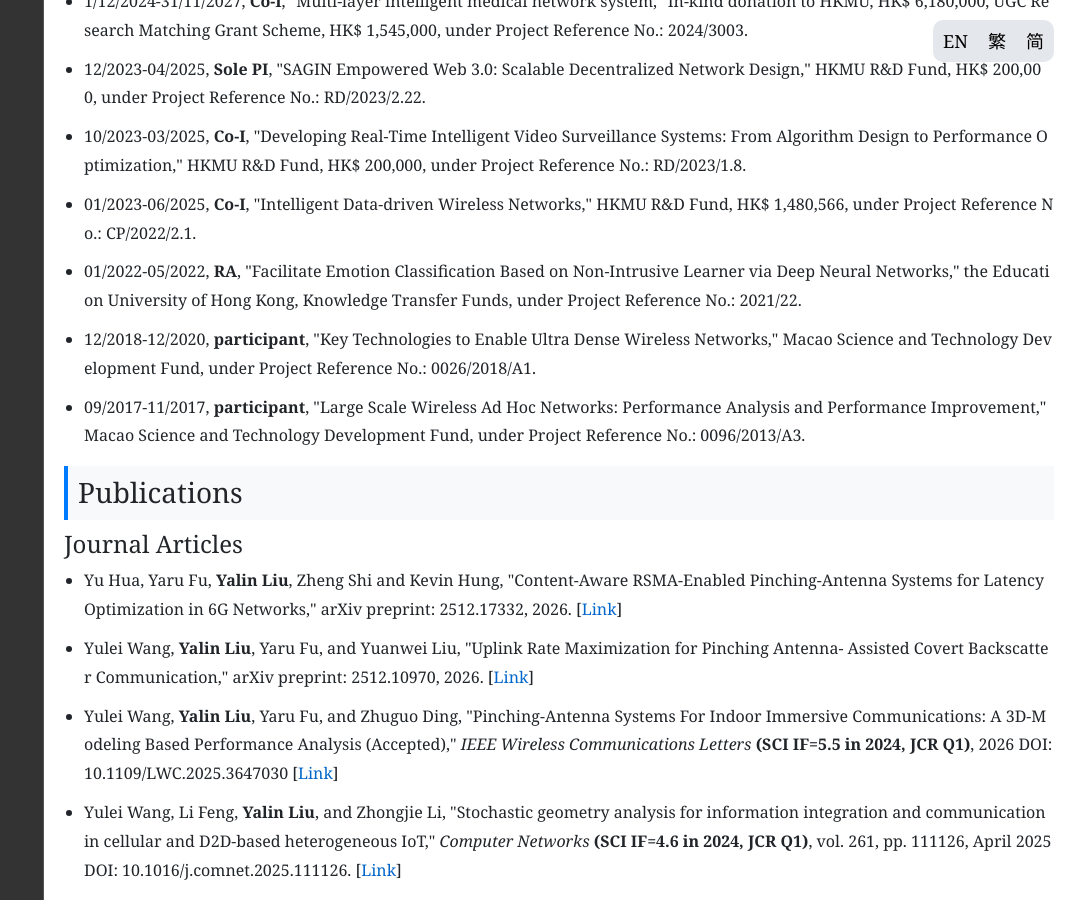
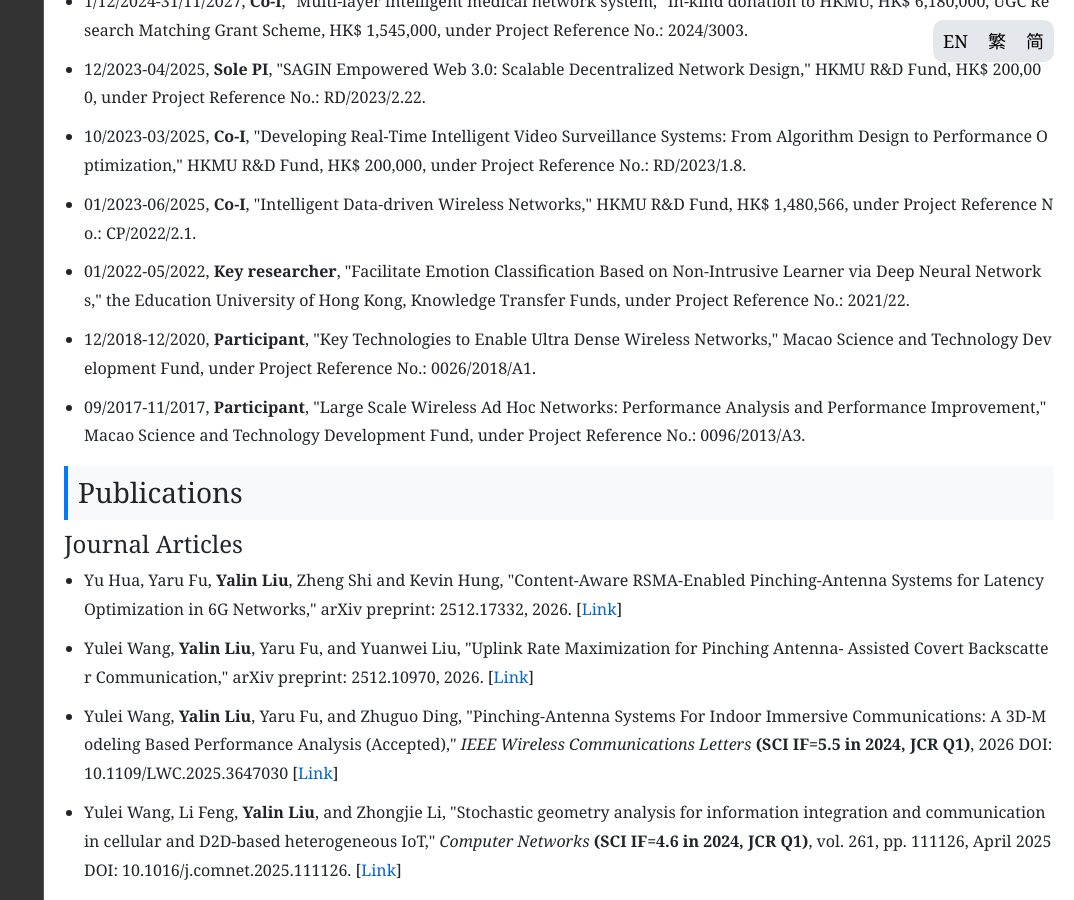
Before and after one commit to yalin-liu/yalin-liu.github.io, a Jekyll site: the page built from _pages/resume.md, in a window 1280 px wide and 900 px high, scrolled down 929 px. Shown: the whole window, without its empty margins (206-1280 px from the left). Built offline with Jekyll 4.4.1, drawn with Linux system fonts in a browser that asks for light colours.

Commit message:
Update resume page word

```diff
--- a/_pages/resume.md
+++ b/_pages/resume.md
@@ -59,13 +59,13 @@ language: en
             01/2023-06/2025, <span class="highlight">Co-I</span>, "Intelligent Data-driven Wireless Networks," HKMU R&D Fund, HK$ 1,480,566, under Project Reference No.: CP/2022/2.1.
         </li>
         <li>
-            01/2022-05/2022, <span class="highlight">RA</span>, "Facilitate Emotion Classification Based on Non-Intrusive Learner via Deep Neural Networks," the Education University of Hong Kong, Knowledge Transfer Funds, under Project Reference No.: 2021/22.
+            01/2022-05/2022, <span class="highlight">Key researcher</span>, "Facilitate Emotion Classification Based on Non-Intrusive Learner via Deep Neural Networks," the Education University of Hong Kong, Knowledge Transfer Funds, under Project Reference No.: 2021/22.
         </li>
         <li>
-            12/2018-12/2020, <span class="highlight">participant</span>, "Key Technologies to Enable Ultra Dense Wireless Networks," Macao Science and Technology Development Fund, under Project Reference No.: 0026/2018/A1.
+            12/2018-12/2020, <span class="highlight">Participant</span>, "Key Technologies to Enable Ultra Dense Wireless Networks," Macao Science and Technology Development Fund, under Project Reference No.: 0026/2018/A1.
         </li>
         <li>
-            09/2017-11/2017, <span class="highlight">participant</span>, "Large Scale Wireless Ad Hoc Networks: Performance Analysis and Performance Improvement," Macao Science and Technology Development Fund, under Project Reference No.: 0096/2013/A3.
+            09/2017-11/2017, <span class="highlight">Participant</span>, "Large Scale Wireless Ad Hoc Networks: Performance Analysis and Performance Improvement," Macao Science and Technology Development Fund, under Project Reference No.: 0096/2013/A3.
         </li>
     </ul>
     <h3 class="callout">Publications</h3>
```
Also changed, not shown: zh-CN/resume.md (+1 -1 lines), zh-TW/resume.md (+1 -1 lines).
